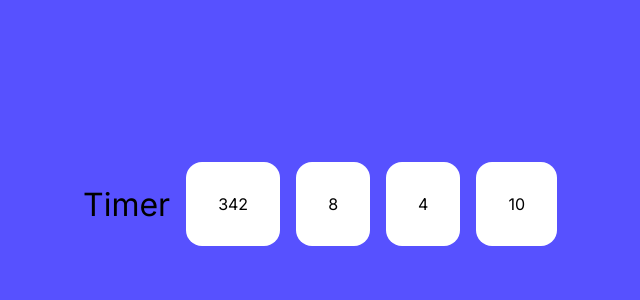
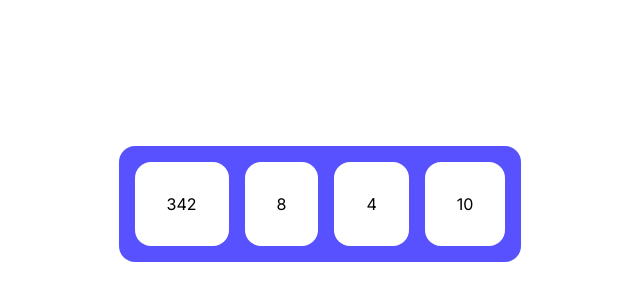
Before and after one commit to BramWerink/frontend-projects, a plain HTML site: page projects/countdown/index.html in a window 1280 px wide. Shown: the part 196-496 px from the top of the page, without its empty margins (320-960 px from the left). Drawn offline with Linux system fonts and the light colour scheme.

Commit message:
Added wrapper

```diff
--- a/projects/countdown/index.html
+++ b/projects/countdown/index.html
@@ -12,12 +12,13 @@
 
     </head>
     <body>
-       <div class="wrapper">
-            <h1>Timer</h1>
-            <p class="time" id="days">123</p>
-            <p class="time" id="hours">123</p>
-            <p class="time" id="minutes">123</p>
-            <p class="time" id="seconds">123</p>
-       </div>
+        <div class="wrapper">
+            <div class="countdown">
+                <p class="time" id="days">0</p>
+                <p class="time" id="hours">0</p>
+                <p class="time" id="minutes">0</p>
+                <p class="time" id="seconds">0</p>
+            </div>
+        </div>
     </body>
 </html>
--- a/projects/countdown/style.css
+++ b/projects/countdown/style.css
@@ -4,14 +4,22 @@ body{
 }
 
 .wrapper{
+    display: flex;
+    width: 100vw;
+    height: 100vh;
+    justify-content: center;
+    align-items: center;
+}
+.countdown{
     background: var(--main);
-    width: 100%;
-    height: 100vh;
     display: flex;
     flex-direction: row;
     justify-content: center;
     align-items: center;
     gap: 1rem;
+    padding: 1rem;
+    width: auto;
+    border-radius: 1rem;
 }
 
 .time{
```
